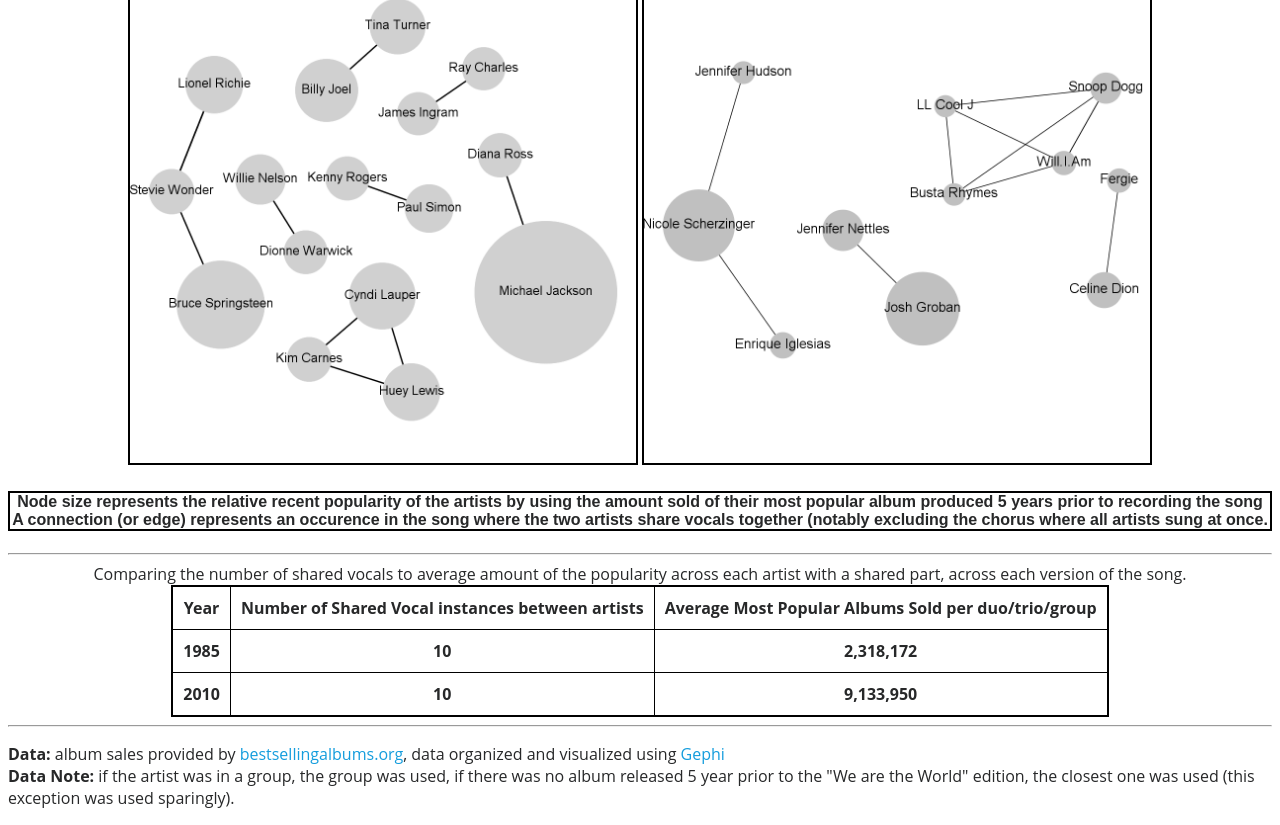
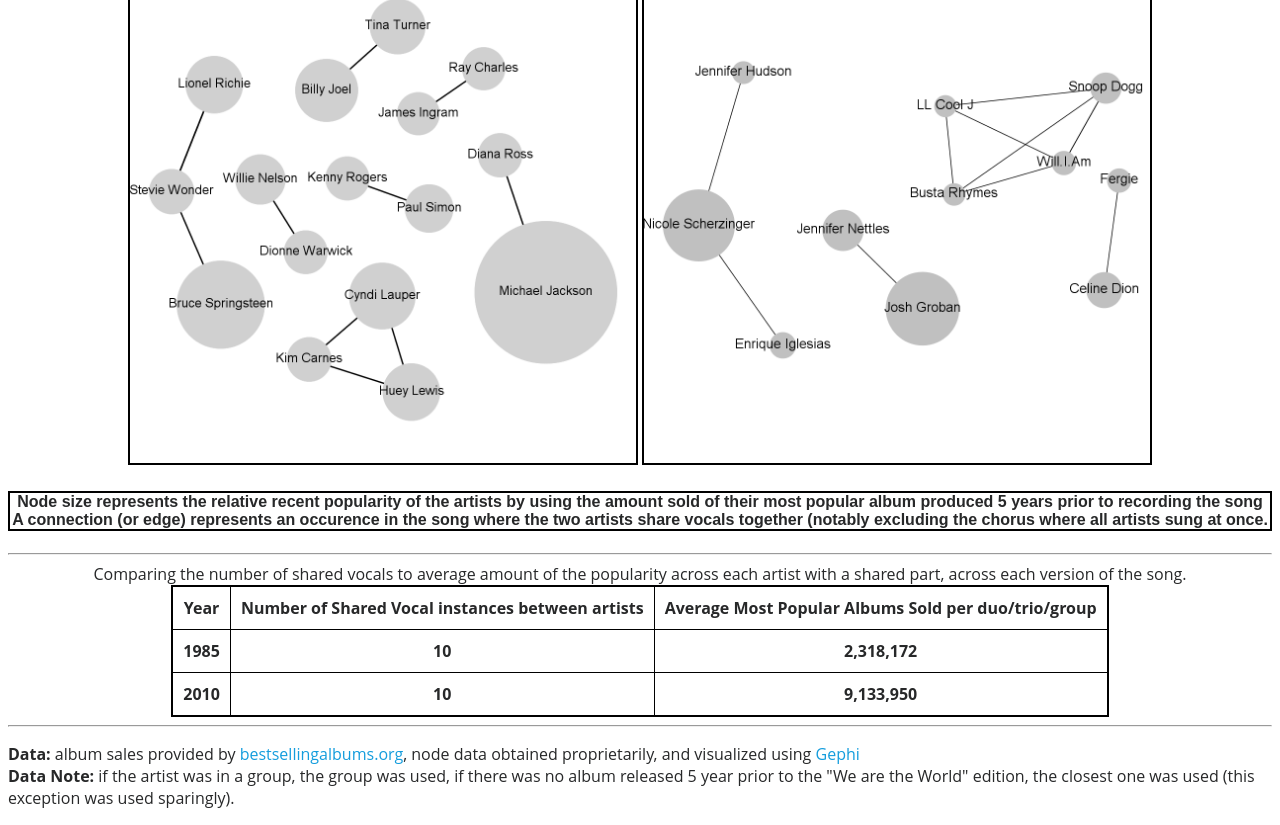
Before and after one commit to coocraig/coocraig.github.io, a plain HTML site: page sites/network/networkVisualization.html in a window 1280 px wide. Shown: the part 611-1436 px from the top of the page. Drawn offline with Linux system fonts and the light colour scheme; files that its build step writes are made by us from their sources.

Commit message:
Update networkVisualization.html

```diff
--- a/sites/network/networkVisualization.html
+++ b/sites/network/networkVisualization.html
@@ -51,11 +51,9 @@ table#alter th {
     </tr>
         <tr><th>1985</th><th>10</th><th>2,318,172</th></tr>
         <tr><th>2010</th><th>10</th><th>9,133,950</th></tr>
-
-
       </table>
 
 </center>
-      <ceneter><hr><p><b>Data: </b>album sales provided by <a href="https://bestsellingalbums.org/about/">bestsellingalbums.org</a>, data organized and visualized using <a href="https://gephi.org/">Gephi</a><br><b>Data Note: </b>if the artist was in a group, the group was used, if there was no album released 5 year prior to the "We are the World" edition, the closest one was used (this exception was used sparingly).</p></ceneter>
+      <ceneter><hr><p><b>Data: </b>album sales provided by <a href="https://bestsellingalbums.org/about/">bestsellingalbums.org</a>, node data obtained proprietarily, and visualized using <a href="https://gephi.org/">Gephi</a><br><b>Data Note: </b>if the artist was in a group, the group was used, if there was no album released 5 year prior to the "We are the World" edition, the closest one was used (this exception was used sparingly).</p></ceneter>
   </body>
 </html>
```
